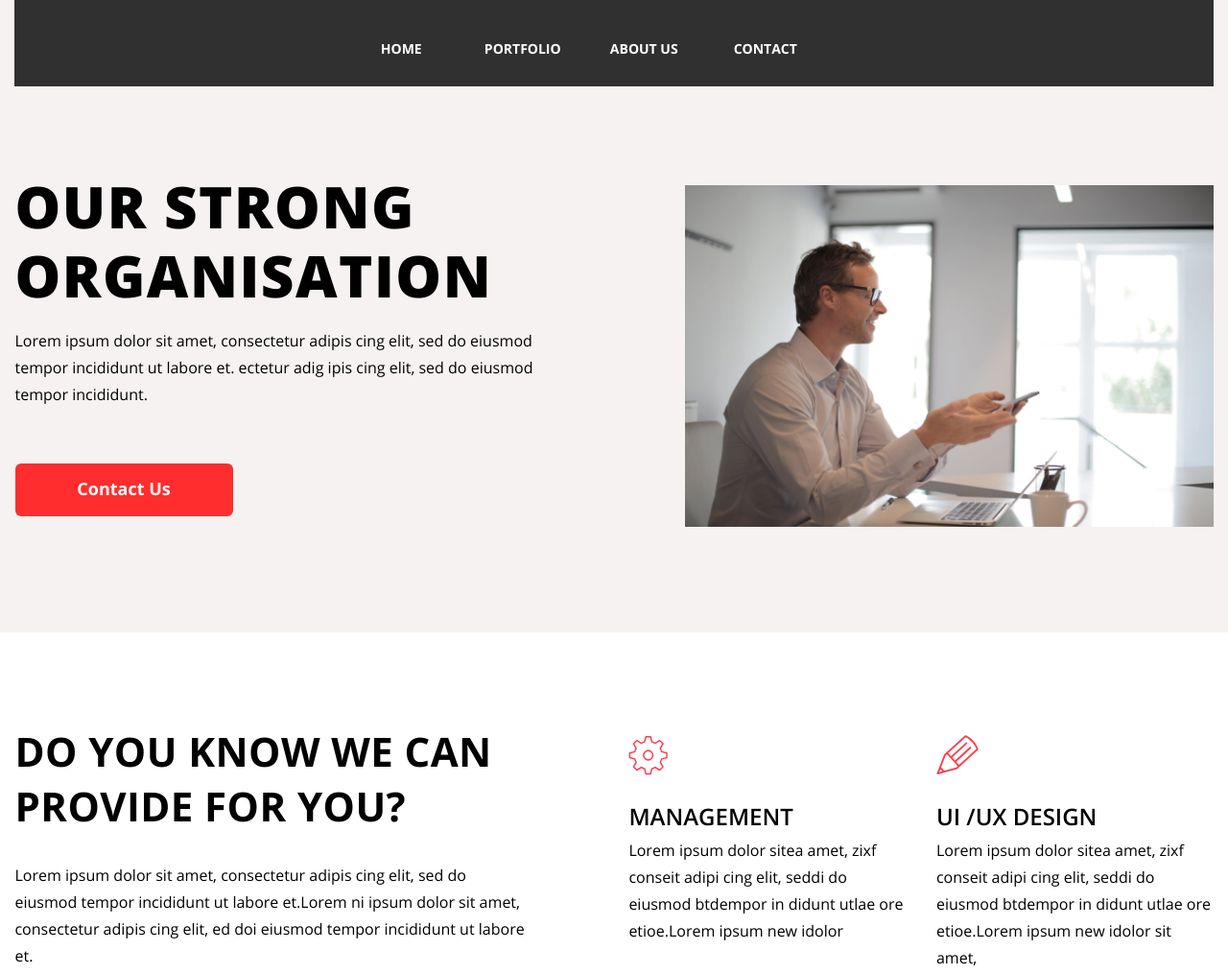
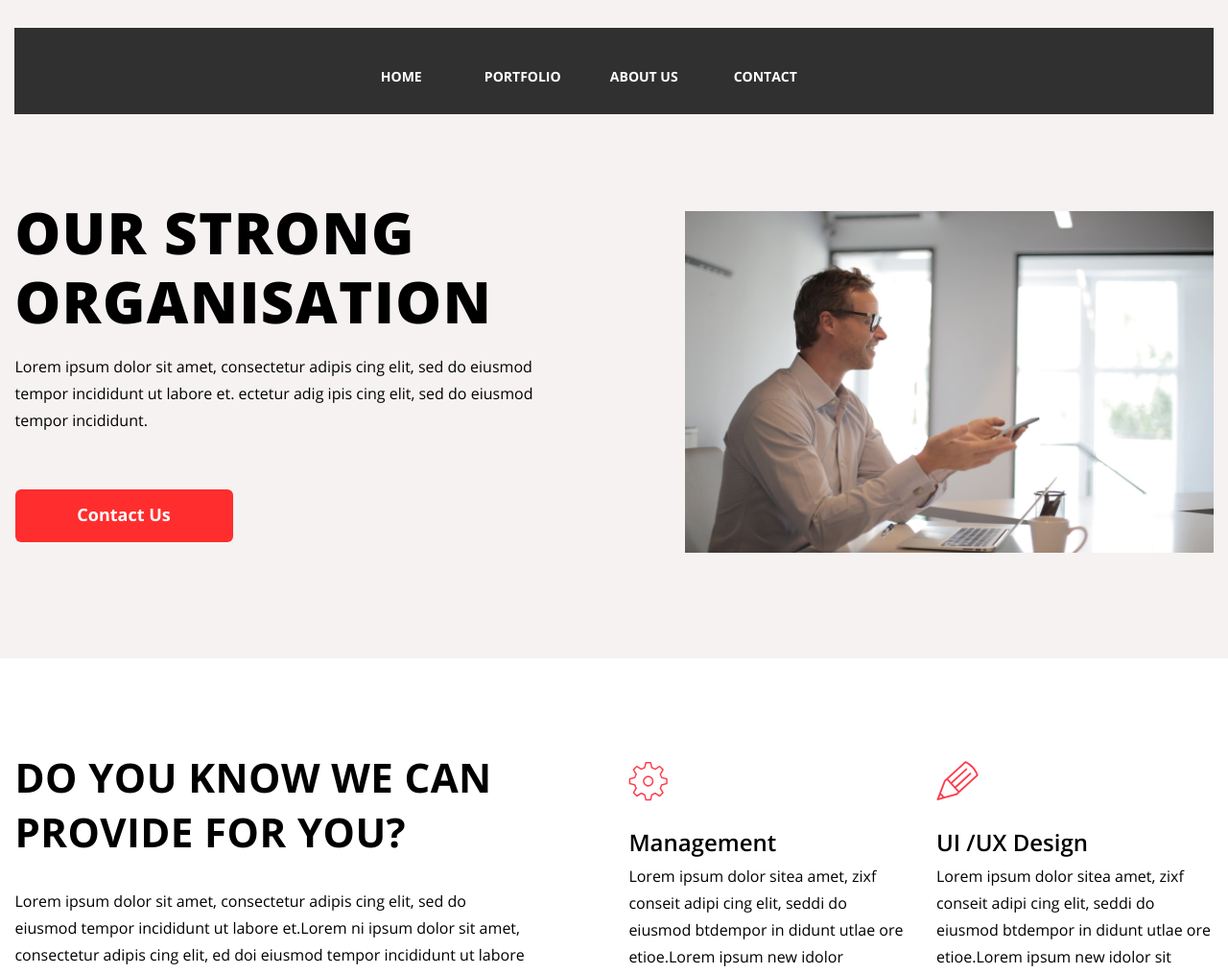
Before and after one commit to belevd/Full-stack-web-developer, a plain HTML site: page Module A3/P1/index.html in a window 1280 px wide. Shown: the top 1015 px of the page at 96% size. Drawn offline with Linux system fonts and the light colour scheme.

Commit message:
Module 3:P1: correct position of header and h3 text-transform

```diff
--- a/Module A3/P1/css/style.css
+++ b/Module A3/P1/css/style.css
@@ -39,6 +39,10 @@ body {
 
 .grey-section {
     background-color: #F6F2F2;
+}
+
+.grey-section-header {
+    padding-top: 29px;
 }
 
 header {
@@ -88,7 +92,7 @@ header {
 .intro {
     max-width: 1249px;
     margin: 0 auto;
-    padding: 89px 10px 110px;
+    padding: 87px 10px 110px;
     display: flex;
     justify-content: space-between;
     flex-wrap: wrap;
@@ -218,6 +222,10 @@ h3 {
     text-transform: uppercase;
 }
 
+.possib-items > h3 {
+    text-transform: none;
+}
+
 .possib-items > p {
     margin-top: 0;
 }
@@ -230,7 +238,7 @@ h3 {
 }
 
 .products-hr {
-    margin: 62px auto 93px;
+    margin: 63px auto 93px;
     border: none;
     background-color: #ECECEC;
     height: 2px;
--- a/Module A3/P1/index.html
+++ b/Module A3/P1/index.html
@@ -7,7 +7,7 @@
     <title>Agency Landing Page</title>
 </head>
 <body>
-    <div class="grey-section">
+    <div class="grey-section grey-section-header">
         <header>
             <nav class='menu'>
                 <ul>
```
